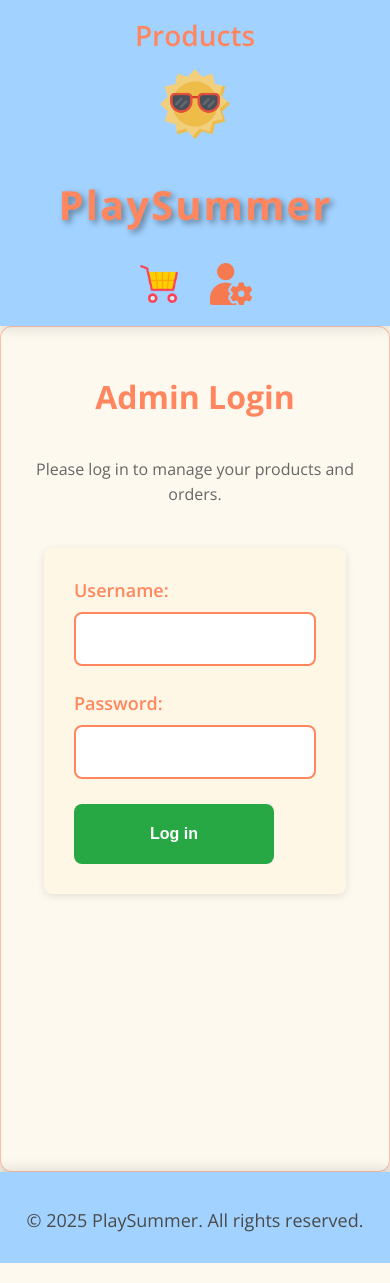
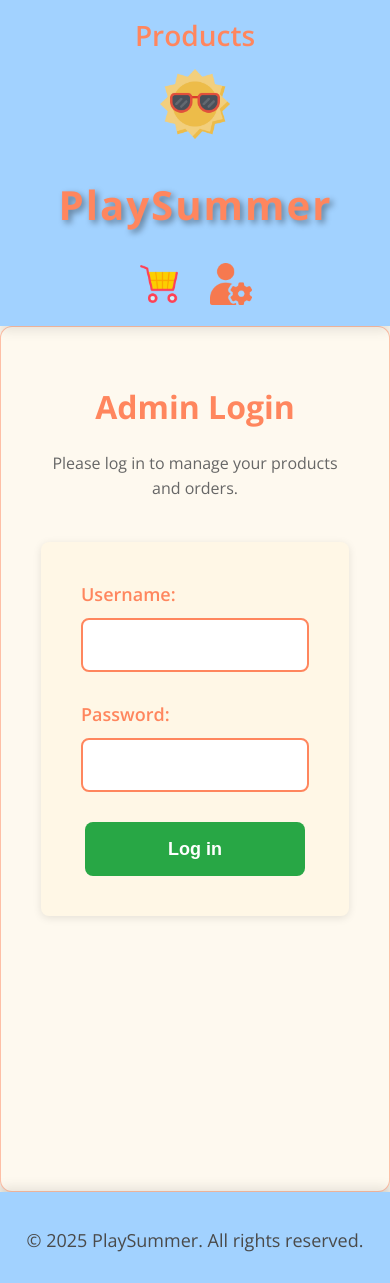
Before and after one commit to Wansiri-D/Webbshop, a React (Vite) app: page /#/admin/add in a window 390 px wide. Built offline with nearby package versions, Linux system fonts and the light colour scheme.

Commit message:
fix admin forms

```diff
--- a/src/pages/admin/AddProduct.jsx
+++ b/src/pages/admin/AddProduct.jsx
@@ -27,6 +27,10 @@ const AddProduct = ({ setNotification }) => {
   };
 
   const validateImageUrl = (url) => {
+    if (!url) {
+      setNotification('Product Image URL is required. 😓');
+      return false;
+    }
     const imageExtensions = /\.(jpg|jpeg|png|gif)$/i;
     return imageExtensions.test(url);
   };
@@ -48,10 +52,6 @@ const AddProduct = ({ setNotification }) => {
       return false;
     }
 
-    if (!imageUrl) {
-      setNotification('Product Image URL is required. 😓');
-      return false;
-    }
     if (!validateImageUrl(imageUrl)) {
       setNotification('Oops! It looks like the image URL isn\'t valid. Please use a link ending with .jpg, .png, .jpeg, or .gif. 😊');
       return false;
@@ -100,8 +100,15 @@ const AddProduct = ({ setNotification }) => {
     }
   };
 
+  const handleCancel = () => {
+    setProduct({ name: '', price: '', description: '' });
+    setImageUrl('');
+    setProgress('');
+  };
+
   return (
     <div className="admin-page">
+      <div className="edit-form">
         <h1>Add New Product</h1>
         <form onSubmit={handleSubmit} className="admin-form add-product-form">
           <div className="form-group">
@@ -162,9 +169,18 @@ const AddProduct = ({ setNotification }) => {
             <button type="submit" className="submit-btn" disabled={loading}>
               {loading ? 'Adding Product...' : 'Add Product'}
             </button>
+            <button
+              type="button"
+              className="cancel-btn"
+              onClick={handleCancel}
+              disabled={loading}
+            >
+              Cancel
+            </button>
           </div>
           {progress && <p className="progress">{progress}</p>}
         </form>
+      </div>
     </div>
   );
 };
--- a/src/pages/admin/AdminLogin.jsx
+++ b/src/pages/admin/AdminLogin.jsx
@@ -29,12 +29,13 @@ const AdminLogin = ({ setIsAdmin, setNotification }) => {
 
   return (
     <div className="admin-page">
-      <h1 style={{ textAlign: 'center' }}>Admin Login</h1>
-      <p className="secondary-text welcome-text" style={{ textAlign: 'center', marginBottom: '40px' }}>
+      <div className="edit-form">
+        <h1 className="admin-login-title">Admin Login</h1>
+        <p className="secondary-text welcome-text admin-login-subtitle">
           Please log in to manage your products and orders.
         </p>
-      <form onSubmit={handleLogin} className="admin-form">
-        <div className="form-group" style={{ display: 'flex', flexDirection: 'column', alignItems: 'flex-start' }}>
+        <form onSubmit={handleLogin} className="admin-form admin-login-form">
+          <div className="form-group">
             <label htmlFor="username">Username:</label>
             <input
               type="text"
@@ -42,10 +43,9 @@ const AdminLogin = ({ setIsAdmin, setNotification }) => {
               value={username}
               onChange={(e) => setUsername(e.target.value)}
               required
-            style={{ maxWidth: '300px', width: '100%' }}
             />
           </div>
-        <div className="form-group" style={{ display: 'flex', flexDirection: 'column', alignItems: 'flex-start' }}>
+          <div className="form-group">
             <label htmlFor="password">Password:</label>
             <input
               type="password"
@@ -53,13 +53,15 @@ const AdminLogin = ({ setIsAdmin, setNotification }) => {
               value={password}
               onChange={(e) => setPassword(e.target.value)}
               required
-            style={{ maxWidth: '300px', width: '100%' }}
             />
           </div>
+          <div className="form-actions">
             <button type="submit" className="submit-btn" disabled={loading}>
               {loading ? 'Logging in...' : 'Log in'}
             </button>
+          </div>
         </form>
+      </div>
     </div>
   );
 };
--- a/src/pages/admin/EditProducts.jsx
+++ b/src/pages/admin/EditProducts.jsx
@@ -230,7 +230,6 @@ const EditProducts = ({ setNotification }) => {
   return (
     <div className="admin-page">
       <h1>Edit Products</h1>
-
       {editingProduct ? (
         <div className="edit-form">
           <h2>{editingProduct.name}</h2>
--- a/src/styles/index.css
+++ b/src/styles/index.css
@@ -127,7 +127,7 @@ button.orange {
   border: 2px solid rgba(255, 134, 94, 0.5);
   box-shadow: 0 6px 16px rgba(0, 0, 0, 0.15);
   display: flex;
-  justify-content: space-between;
+  justify-content: space one;
   align-items: center;
   gap: 24px;
   transition: transform 0.3s ease;
@@ -376,10 +376,10 @@ button.orange {
 
 /* Admin Page styles */
 .admin-page {
-  max-width: 1100px !important;
+  max-width: 1100px;
   min-height: 600px;
   margin: 0 auto;
-  padding: 30px;
+  padding: 40px;
   background-color: #FEF9EF;
   border-radius: 12px;
   box-shadow: 0 6px 16px rgba(0, 0, 0, 0.15);
@@ -390,97 +390,96 @@ button.orange {
   min-height: calc(100vh - 60px);
 }
 
-/* ปรับกรอบในหน้า Edit Product และ Add New Product ให้ยาวขึ้น */
+/* ปรับกรอบในหน้า Edit Product, Add New Product และ Admin Login ให้ยาวขึ้น */
 .admin-page:has(.edit-product-form),
-.admin-page:has(.add-product-form) {
-  max-width: 1200px !important; /* ปรับให้ยาวขึ้น */
+.admin-page:has(.add-product-form),
+.admin-page:has(.admin-login-form) {
+  max-width: 1400px;
 }
 
 .admin-page .admin-form {
-  display: flex !important;
-  flex-direction: column !important;
-  gap: 25px !important;
-  max-width: 1100px !important;
-  margin: 0 auto !important;
-  background-color: #FFF7E6 !important;
-  padding: 30px !important;
-  border-radius: 8px !important;
-  box-shadow: 0 2px 8px rgba(0, 0, 0, 0.1) !important;
-  align-items: flex-start !important;
+  display: flex;
+  flex-direction: column;
+  gap: 30px;
+  max-width: 1100px;
+  margin: 0 auto;
+  background-color: #FFF7E6;
+  padding: 40px;
+  border-radius: 8px;
+  box-shadow: 0 2px 8px rgba(0, 0, 0, 0.1);
+  align-items: flex-start;
 }
 
-/* ปรับฟอร์มในหน้า Edit Product และ Add New Product ให้ยาวขึ้น */
+/* ปรับฟอร์มในหน้า Edit Product, Add New Product และ Admin Login ให้ยาวขึ้น */
 .admin-page .admin-form.edit-product-form,
-.admin-page .admin-form.add-product-form {
-  max-width: 1200px !important; /* ปรับให้ยาวขึ้น */
-}
-
+.admin-page .admin-form.add-product-form,
 .admin-page .admin-form.admin-login-form {
-  max-width: 1200px !important;
+  max-width: 1400px;
 }
 
 .admin-page .admin-form .form-group {
-  display: flex !important;
-  flex-direction: column !important;
-  gap: 10px !important;
-  margin: 0 !important;
-  align-items: flex-start !important;
-  width: 100% !important;
-  max-width: 1100px !important;
-  box-sizing: border-box !important;
+  display: flex;
+  flex-direction: column;
+  gap: 12px;
+  margin: 0;
+  align-items: flex-start;
+  width: 100%;
+  max-width: 1100px;
+  box-sizing: border-box;
 }
 
 /* ปรับ form-group ในหน้า Edit Product, Add New Product และ Admin Login ให้ยาวขึ้น */
 .admin-page .admin-form.edit-product-form .form-group,
 .admin-page .admin-form.add-product-form .form-group,
 .admin-page .admin-form.admin-login-form .form-group {
-  max-width: 1200px !important; /* ปรับให้ยาวขึ้น */
+  max-width: 1400px;
 }
 
 .admin-page .admin-form .form-group label {
-  font-size: 18px !important;
-  font-weight: 600 !important;
-  color: #FF865E !important;
-  text-align: left !important;
+  font-size: 18px;
+  font-weight: 600;
+  color: #FF865E;
+  text-align: left;
 }
 
 .admin-page .admin-form .form-group input,
 .admin-page .admin-form .form-group textarea {
-  padding: 14px 18px !important;
-  border: 2px solid #FF865E !important;
-  border-radius: 8px !important;
-  font-size: 16px !important;
-  font-family: 'Open Sans', Arial, sans-serif !important;
-  transition: all 0.3s ease !important;
-  box-sizing: border-box !important;
-  width: 100% !important;
-  margin: 0 !important;
-  text-align: left !important;
+  padding: 14px 18px;
+  border: 2px solid #FF865E;
+  border-radius: 8px;
+  font-size: 16px;
+  font-family: 'Open Sans', Arial, sans-serif;
+  transition: all 0.3s ease;
+  box-sizing: border-box;
+  width: 100%;
+  margin: 0;
+  text-align: left;
 }
 
 .admin-page .admin-form .form-group input:focus,
 .admin-page .admin-form .form-group textarea:focus {
-  outline: none !important;
-  border-color: #FEE440 !important;
-  box-shadow: 0 2px 8px rgba(254, 228, 64, 0.3) !important;
+  outline: none;
+  border-color: #FEE440;
+  box-shadow: 0 2px 8px rgba(254, 228, 64, 0.3);
 }
 
 .admin-page .admin-form .form-group textarea {
-  resize: vertical !important;
-  min-height: 120px !important;
+  resize: vertical;
+  min-height: 120px;
 }
 
 .submit-btn {
   background-color: #28A745;
   color: #FFFFFF;
-  padding: 0 32px !important;
+  padding: 0 28px; /* ปรับ padding ให้สมดุลกับขนาดใหม่ */
   border-radius: 8px;
-  font-size: 20px;
+  font-size: 18px;
   transition: transform 0.3s ease;
-  width: 200px !important;
-  height: 60px !important;
-  line-height: 60px !important;
-  box-sizing: border-box !important;
+  width: 220px; /* เพิ่มขนาดปุ่มให้สมดุลกับฟอร์ม */
+  height: 54px; /* เพิ่มความสูงให้สมดุล */
+  line-height: 54px;
+  box-sizing: border-box;
+  align-self: center;
 }
 
 .submit-btn:hover {
@@ -496,15 +495,15 @@ button.orange {
 .cancel-btn {
   background-color: #DC3545;
   color: #FFFFFF;
-  padding: 0 32px !important;
+  padding: 0 24px;
   border-radius: 8px;
-  font-size: 20px;
+  font-size: 18px;
   transition: transform 0.3s ease;
   margin-left: 15px;
-  width: 200px !important;
-  height: 60px !important;
-  line-height: 60px !important;
-  box-sizing: border-box !important;
+  width: 180px;
+  height: 50px;
+  line-height: 50px;
+  box-sizing: border-box;
 }
 
 .cancel-btn:hover {
@@ -546,15 +545,18 @@ button.orange {
 
 .products-table td {
   background-color: #FFFFFF;
+  font-size: 16px;
 }
 
 .product-image-small {
-  width: 50px;
-  height: 50px;
+  width: 40px;
+  height: 40px;
   object-fit: cover;
   border-radius: 4px;
   border: 1px solid #E5E7EB;
   vertical-align: middle;
+  display: block;
+  margin: 0 auto;
 }
 
 .action-buttons {
@@ -595,17 +597,19 @@ button.orange {
   margin-bottom: 20px;
 }
 
-/* ปรับชื่อสินค้าในหน้า Edit Menu ให้อยู่กึ่งกลาง */
+/* ปรับชื่อสินค้าและหัวข้อในหน้า Edit Menu และ Add Product ให้อยู่กึ่งกลาง */
+.edit-form h1,
 .edit-form h2 {
-  text-align: center !important;
-  width: 100% !important;
+  text-align: center;
+  width: 100%;
 }
 
 .form-actions {
   display: flex;
   gap: 15px;
   justify-content: center;
-  align-items: center !important; /* ปรับให้ปุ่มอยู่ในระดับเดียวกัน */
+  align-items: center;
+  width: 100%;
 }
 
 /* Dashboard styles */
@@ -634,6 +638,16 @@ button.orange {
   margin-top: 30px;
   font-style: italic;
   line-height: 1.5;
+}
+
+/* Custom styles for Admin Login */
+.admin-login-title {
+  text-align: center;
+}
+
+.admin-login-subtitle {
+  text-align: center;
+  margin-bottom: 40px;
 }
 
 /* Custom styles for components */
@@ -971,7 +985,7 @@ button.orange {
   transform: scale(1.1);
 }
 
-/* Responsive adjustments */
+/* Responsive adjustments for customer-facing pages */
 @media (max-width: 639px) {
   .products-controls {
     flex-direction: column;
@@ -1105,20 +1119,6 @@ button.orange {
   .product-image-small {
     margin: 0 auto;
   }
-  .admin-form {
-    max-width: 100%;
-    padding: 15px;
-  }
-  .admin-form .form-group input,
-  .admin-form .form-group textarea {
-    width: 100%;
-    padding: 10px 14px;
-    font-size: 14px;
-  }
-  .admin-form .submit-btn {
-    padding: 12px 24px;
-    font-size: 16px;
-  }
   .order-confirm {
     padding: 16px;
   }
```
Lines whose indentation alone changed are shown as unchanged.
